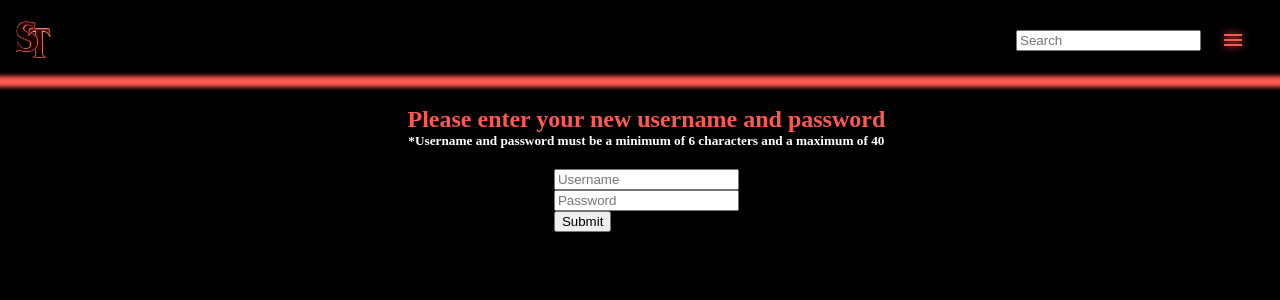
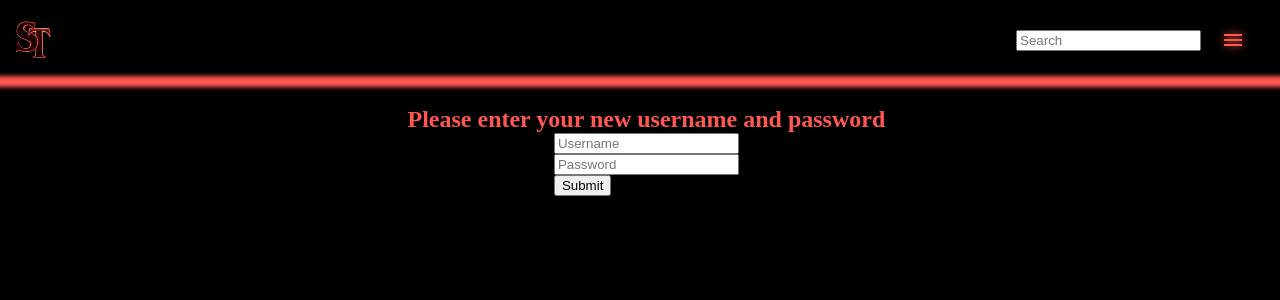
Before and after one commit to jasontvanhavel/strangers_things, a React (Create React App) app: page /Register in a window 1280 px wide. Shown: the top 300 px of the page. Built offline with nearby package versions, Linux system fonts and the light colour scheme.

Commit message:
changes from 6/1

```diff
--- a/src/components/App.js
+++ b/src/components/App.js
@@ -12,14 +12,14 @@ import NewMessage from './NewMessage';
 
 const BASE_URL = 'https://strangers-things.herokuapp.com/api/2104-uic-rm-web-ft';
 
+
+
 const App = () => {
 
     const [currentUser, setCurrentUser] = useState('')
     const [currentPassword, setCurrentPassword] = useState('')
     const [navStatus, setNavStatus] = useState(false)
     const [searchTerm, setSearchTerm] = useState('')
-
-    console.log(searchTerm)
 
     return <div id ="app">
         <Router>
@@ -43,7 +43,7 @@ const App = () => {
 
                     <Route exact path='/Home' render={() => <Home currentUser={currentUser} setCurrentUser={setCurrentUser} searchTerm={searchTerm}/>} />
                     <Route exact path='/Register' render={() => <Register currentUser={currentUser} setCurrentUser={setCurrentUser}/>} />
-                    <Route exact path='/login' render={() => <Login currentUser={currentUser} setCurrentUser={setCurrentUser} currentPassword={currentPassword} setCurrentPassword={setCurrentPassword}/>} />
+                    <Route exact path='/login' render={() => <Login currentUser={currentUser} setCurrentUser={setCurrentUser} />} />
                     <Route exact path='/NewPost' render={() =>  <NewPost currentUser={currentUser} setCurrentUser={setCurrentUser}/>} />
                     <Route exact path='/MyPosts' render={() =>  <MyPosts currentUser={currentUser} setCurrentUser={setCurrentUser}/>} />
                     <Route exact path='/MyMessages' render={() =>  <MyMessages currentUser={currentUser} setCurrentUser={setCurrentUser}/>} />
--- a/src/components/Home.js
+++ b/src/components/Home.js
@@ -43,8 +43,6 @@ const Home = ({currentUser, searchTerm}) => {
         const postsToDisplay = searchTerm.length ? filteredPosts : posts;
     // }, [])
 
-    console.log(posts)
-
     return <>
     { currentUser ?
         <>
--- a/src/components/Login.js
+++ b/src/components/Login.js
@@ -1,23 +1,29 @@
 import React, { useState, useEffect } from 'react'
-import {Link} from 'react-router-dom'
 import axios from 'axios';
 
-const Login = ({currentUser, setCurrentUser, currentPassword, setCurrentPassword}) => {
+const BASE_URL = 'https://strangers-things.herokuapp.com/api/2104-uic-rm-web-ft';
 
-    //store Username and Password in an object
+const Login = ({currentUser, setCurrentUser}) => {
+    let [inputUsername, setInputUsername] = useState('');
+    let [inputPassword, setInputPassword] = useState('');
+    let [message, setMessage] = useState('');
 
-    useEffect( () => {
-        setCurrentUser(document.getElementById("username-input").value)
-        // console.log('use effect username:', Username)
-        setCurrentPassword(document.getElementById("password-input").value)
-        // console.log('password:', Password)
-    }, [currentUser, currentPassword])
+    async function login () {
+        let inputUser = {user: {username: inputUsername, password: inputPassword}}
 
-    let loginHandler = () => {
-            setCurrentUser(document.getElementById("username-input").value)
-            setCurrentPassword(document.getElementById("password-input").value)
-            // console.log(Username)
-            // console.log(Password)
+        try {
+            let response = (await axios.post(BASE_URL+'/users/login', inputUser)).data;
+            localStorage.setItem('currentUserToken', response.data.token)
+
+            setCurrentUser(inputUser.user.username);
+            console.log("currentUser:", currentUser)
+            console.log('inputUser.user.username', inputUser.user.username)
+            localStorage.setItem('currentUser', currentUser);
+
+
+        } catch (error) {
+            setMessage("Sorry, we do not recognize that username and password combination");
+        }
     }
 
     return(
@@ -30,6 +36,10 @@ const Login = ({currentUser, setCurrentUser, currentPassword, setCurrentPassword
                     id="username-input"
                     name="username-input"
                     placeholder="Username"
+                    onChange={(event) => {
+                        setInputUsername(event.target.value);
+                        console.log(inputUsername)
+                    }}
                     ></input>
             </div>
             <div>
@@ -39,8 +49,17 @@ const Login = ({currentUser, setCurrentUser, currentPassword, setCurrentPassword
                     id="password-input"
                     name="password-input"
                     placeholder="Password"
+                    onChange={(event) =>{
+                        setInputPassword(event.target.value);
+                    }}
                     ></input>
-            </div><Link to="/Home" className="reply-button" style={{textDecoration: 'none'}} onClick={loginHandler}>Submit</Link>
+            </div><div className="reply-button" style={{textDecoration: 'none'}}
+            onClick={() => {
+                login();
+                // setMessage("You are now logged in as " + currentUser)
+            }}>Submit</div>
+
+            <div id="message-div">{message}</div>
         </>
     )
 }
--- a/src/components/Register.js
+++ b/src/components/Register.js
@@ -3,44 +3,42 @@ import axios from 'axios';
 
 const BASE_URL = 'https://strangers-things.herokuapp.com/api/2104-uic-rm-web-ft';
 
-const Register = () => {
+const Register = ({currentUser, setCurrentUser}) => {
     let [newUsername, setNewUsername] = useState('')
     let [newPassword, setNewPassword] = useState('')
+    let [message, setMessage] = useState('');
 
-    //store newUsername and newPassword in an object
+    async function register() {
+        let newUser = {user: {username: newUsername, password: newPassword}}
 
-    // useEffect( () => {
-    //     setNewUsername(document.getElementById("username-input").value)
-    //     // console.log('use effect username:', newUsername)
-    //     setNewPassword(document.getElementById("password-input").value)
-    //     // console.log('password:', newPassword)
-    // }, [newUsername, newPassword])
+        try {
+            let response = (await axios.post(BASE_URL+'/users/register', newUser)).data;
+            localStorage.setItem('currentUserToken', response.data.token)
 
-    async function postNewUser() {
-        let newUser = {user: {username: newUsername, password: newPassword}}
-        console.log(newUser)
-
-        console.log((await axios.post(BASE_URL+'/users/register', newUser)).data)
+            if (response.success) {
+                setCurrentUser(newUser.user.username);
+                console.log(newUser)
+            } else {
+                setMessage(response.message)
+            }
+        } catch (error) {
+            console.error(error);
+        }
 
     }
 
     return(
         <>
     <h1>Please enter your new username and password</h1>
-    <h5 className="registration">*Username and password must be a minimum of 6 characters and a maximum of 40</h5>
-        <form onSubmit={(event) => {
+    <form onSubmit={(event) => {
             event.preventDefault();
 
 
-            postNewUser()
-            // setNewUsername(document.getElementById("username-input").value)
-            // setNewPassword(document.getElementById("password-input").value)
-
-            // console.log(newUsername)
-            // console.log(newPassword)
-
-        }}>
-            <div>
+            register()
+        }}>{ currentUser ?
+                <> <h1>You are currently logged in as {currentUser}</h1></>
+                :
+            <><div>
                 <label htmlFor="username-input"></label>
                 <input
                     type="text"
@@ -65,7 +63,10 @@ const Register = () => {
                     ></input>
             </div>
             <button type='submit'>Submit</button>
+            </>
+                }
         </form>
+        <p>{message}</p>
         </>
     )
 }
```
